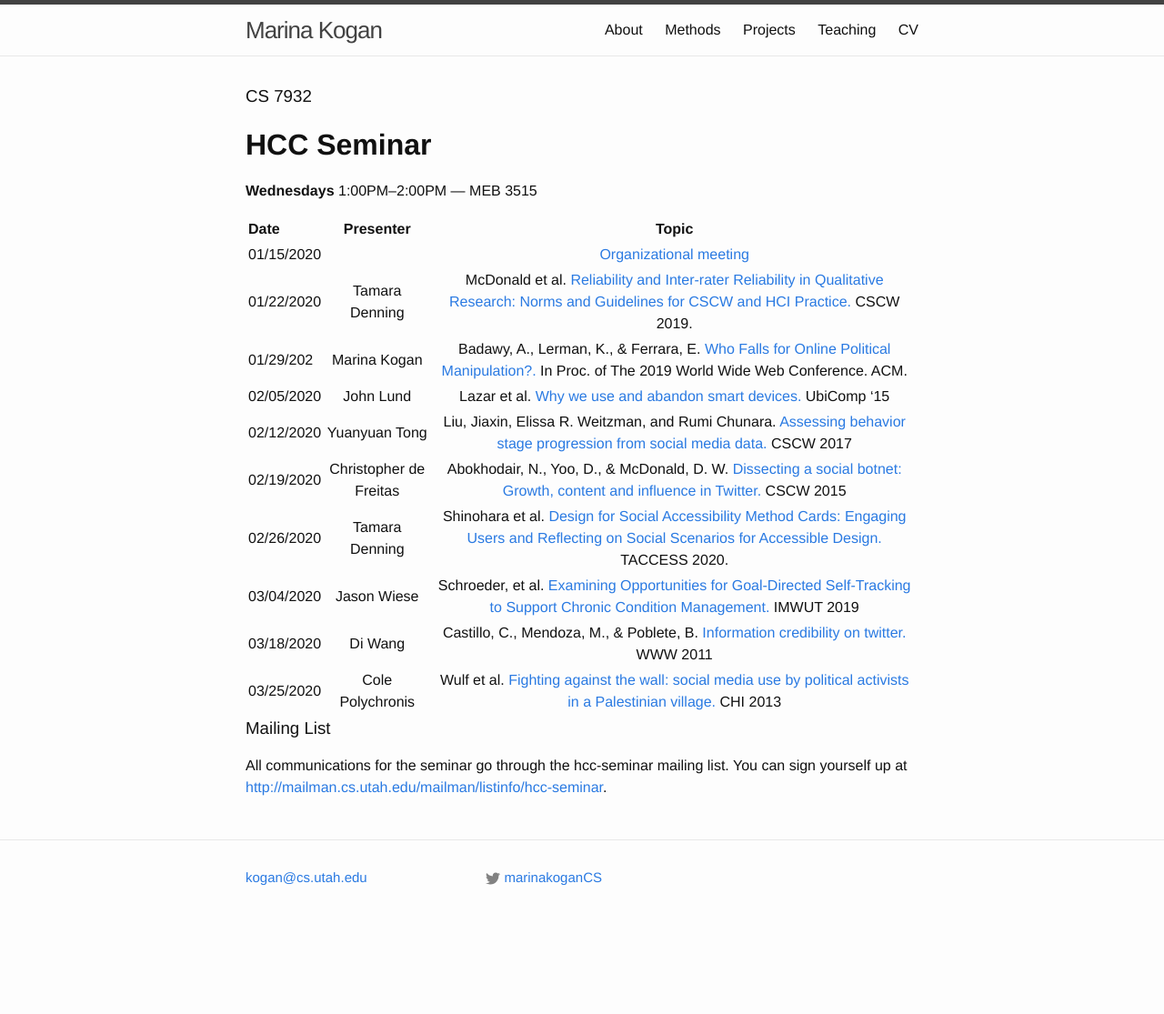
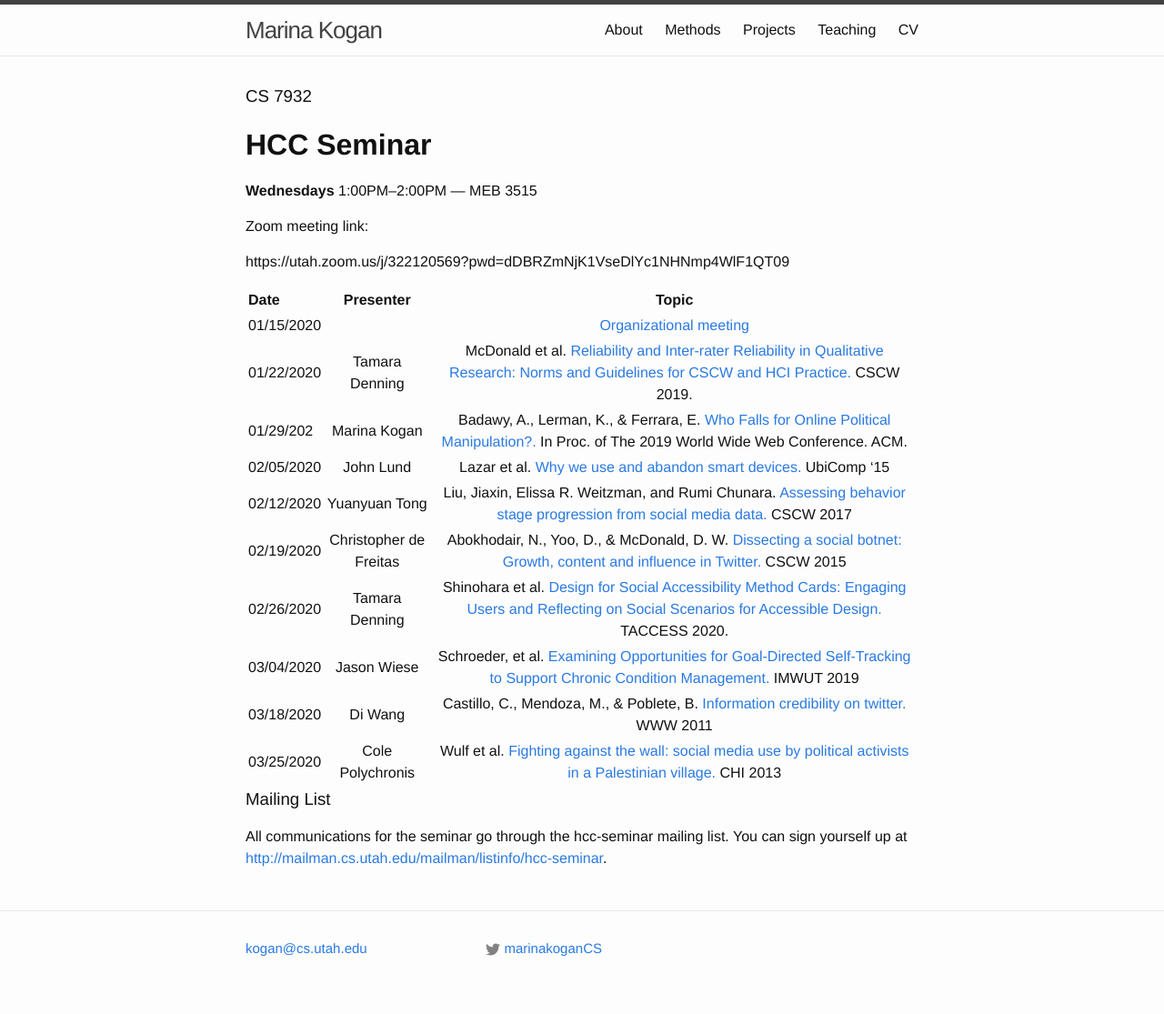
Before and after one commit to marinkala/marinkala.github.com, a Jekyll site: the page built from HCCSemSp2020.md, in a window 1280 px wide. Shown: the whole page at 91% size. Built offline with Jekyll 4.4.1, drawn with Linux system fonts in a browser that asks for light colours; our own code applies the rules of GitHub Pages for plain Markdown files; before the commit the page ends 1037 px from its top, so only the background shows below that.

Commit message:
update schedule

```diff
--- a/HCCSemSp2020.md
+++ b/HCCSemSp2020.md
@@ -8,6 +8,10 @@ permalink: /HCCSemSp2020/
 # **HCC Seminar**
 
 **Wednesdays** 1:00PM–2:00PM — MEB 3515
+
+Zoom meeting link:
+
+https://utah.zoom.us/j/322120569?pwd=dDBRZmNjK1VseDlYc1NHNmp4WlF1QT09
 
 | Date           | Presenter                | Topic                                      |
 | :------------- | :------------------------: |:--------------------------------------------:|
```
